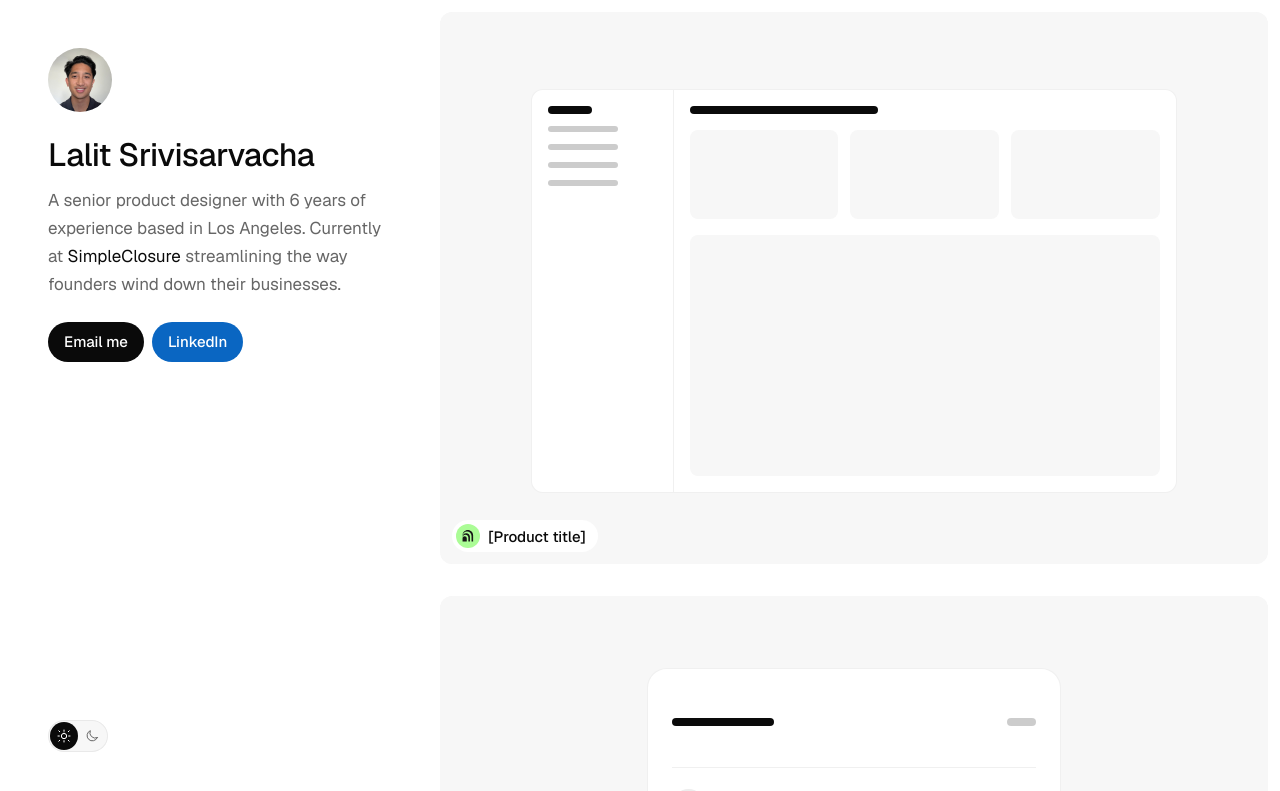
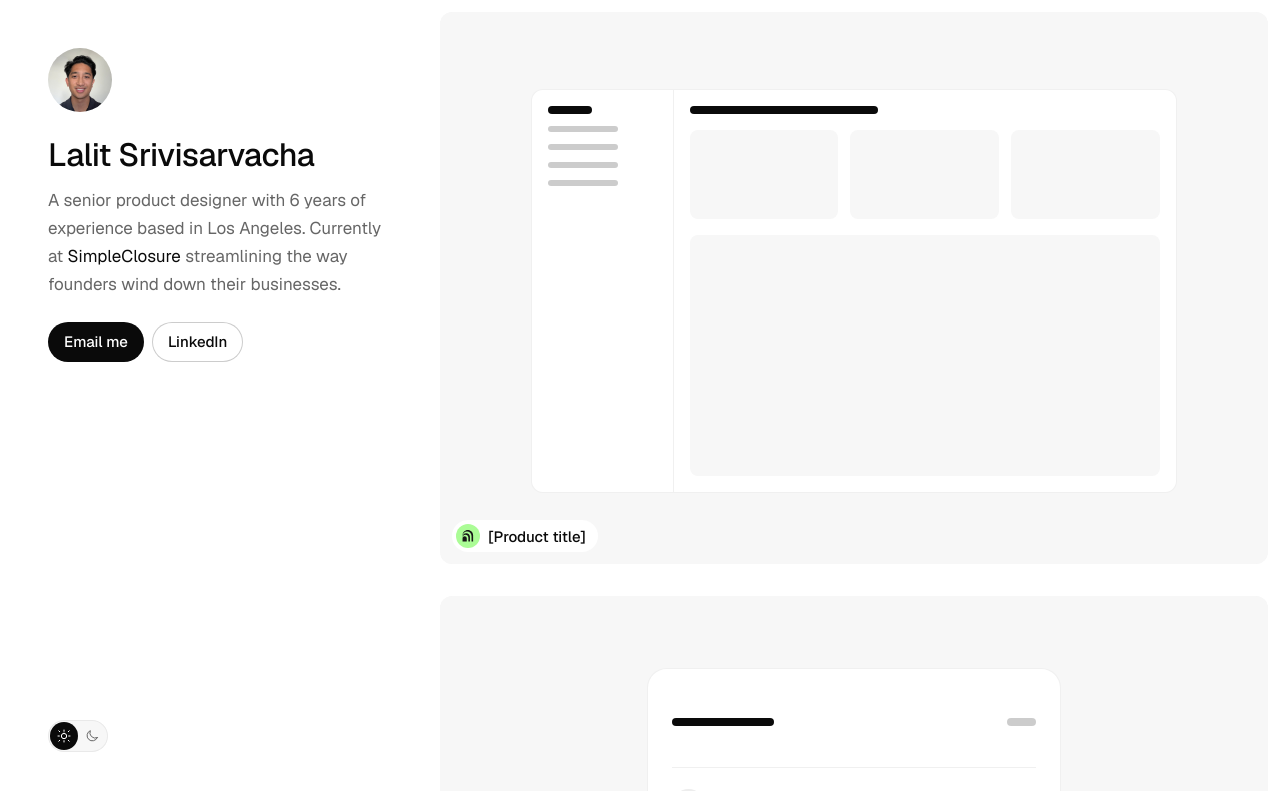
Before and after one commit to lalit-srivisarvacha/portfolio-simple, a Next.js app: page / in a window 1280 px wide. Shown: the top 791 px of the page. Built offline with nearby package versions, Linux system fonts and the light colour scheme.

Commit message:
Sidebar: LinkedIn as an outline pill
Drop the LinkedIn brand fill; use the ghost (outline) Button variant so
the control stays within the two-tone system.

Co-Authored-By: Claude Opus 5.5 <noreply@anthropic.com>
Claude-Session: https://claude.ai/code/session_019GaS9zK4guA6BcACt1Q8ag

```diff
--- a/components/site/Sidebar.module.css
+++ b/components/site/Sidebar.module.css
@@ -20,9 +20,6 @@
 .intro { display: flex; flex-direction: column; gap: var(--space-3); }
 .bio { max-width: 42ch; }
 .actions { display: flex; gap: var(--space-2); align-items: center; flex-wrap: wrap; }
-/* LinkedIn's own blue, same in both themes. White text holds 5.7:1 (hover 10:1). */
-.actions .linkedin { background: #0a66c2; color: #fff; }
-.actions .linkedin:hover { background: #004182; }
 
 @media (max-width: 959px) {
   .side {
--- a/components/site/Sidebar.tsx
+++ b/components/site/Sidebar.tsx
@@ -27,7 +27,7 @@ export function Sidebar() {
 
         <div className={styles.actions}>
           <Button href={`mailto:${site.email}`}>Email me</Button>
-          <Button href={site.linkedin} target="_blank" rel="noreferrer" className={styles.linkedin}>
+          <Button href={site.linkedin} target="_blank" rel="noreferrer" variant="ghost">
             LinkedIn
           </Button>
         </div>
```
